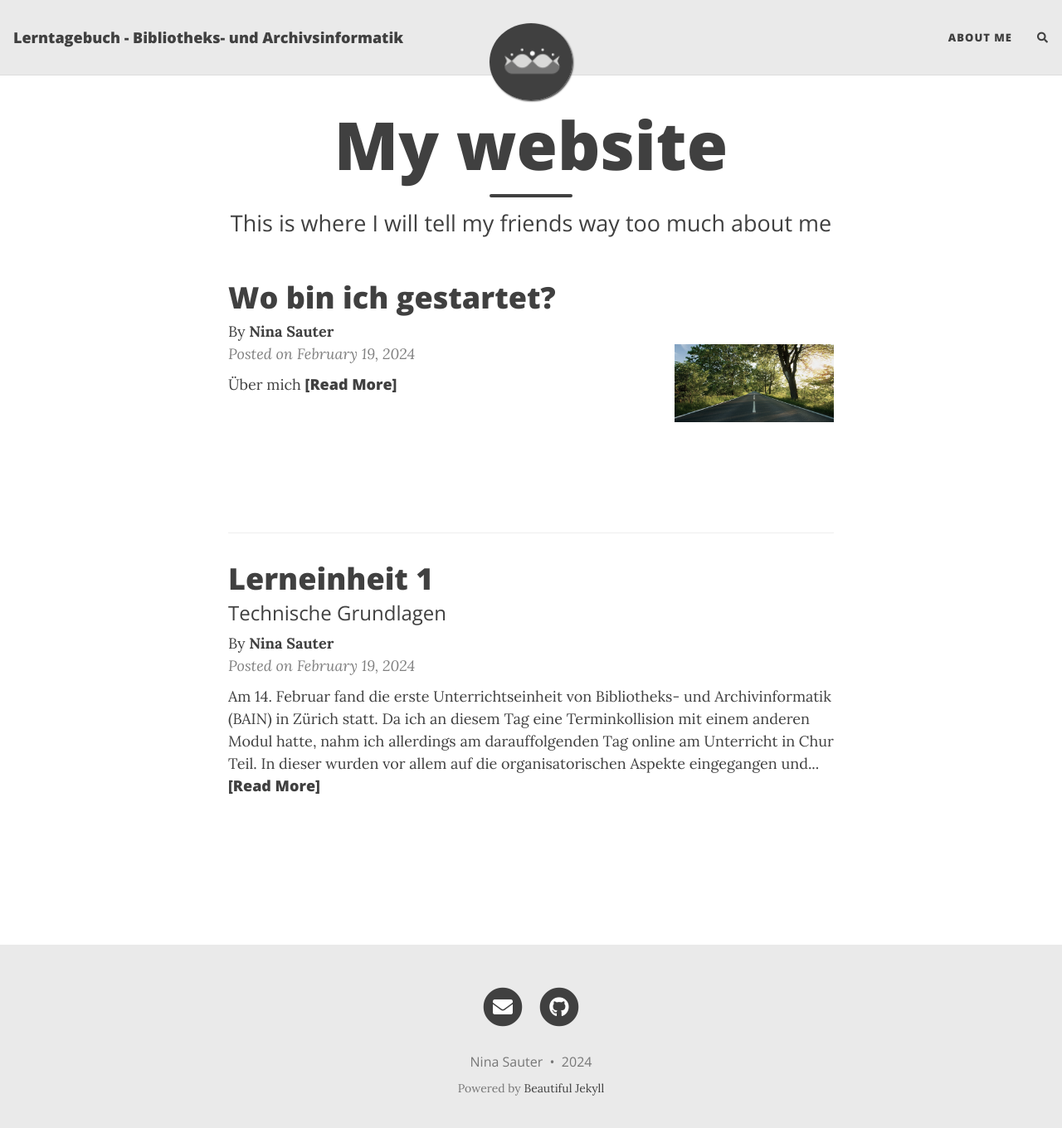
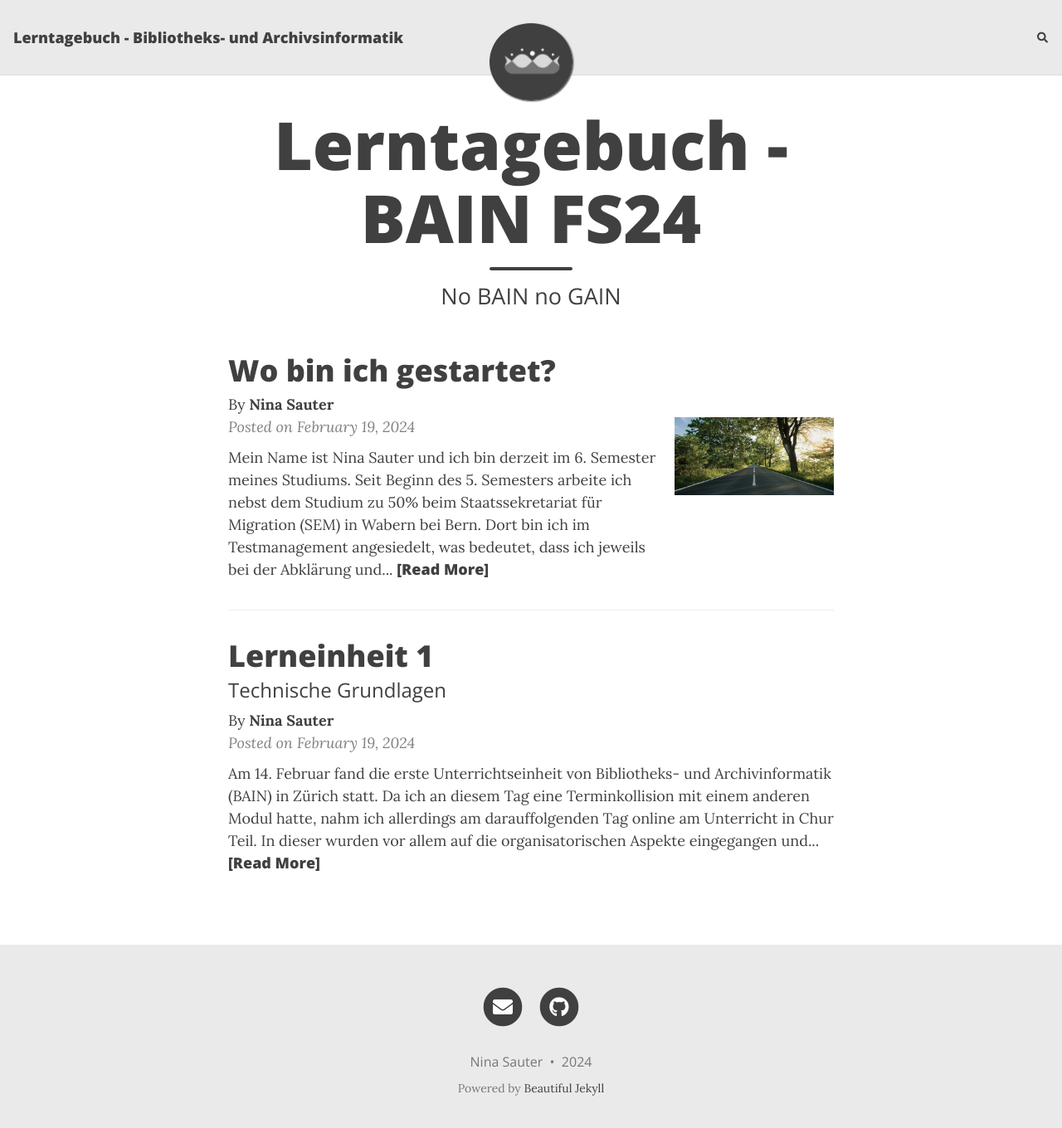
Before and after one commit to Kirryy/Kirryy.github.io, a Jekyll site: the page built from index.html, in a window 1280 px wide and 1373 px high. Shown: the top 1360 px of the window at 83% size. Built offline with Jekyll 4.4.1, drawn with Linux system fonts in a browser that asks for light colours; nearby versions of some CDN libraries; the list of posts is cut into pages by our own code; comment, search, counter and statistics services are not loaded.

Commit message:
remove about me page

```diff
--- a/_config.yml
+++ b/_config.yml
@@ -19,8 +19,8 @@ author: Nina Sauter
 # --- List of links in the navigation bar --- #
 ###############################################
 
-navbar-links:
-  About Me: "aboutme"
+# navbar-links:
+#   About Me: "aboutme"
 
 
 ################
--- a/_posts/2024-02-19-Wo-bin-ich-gestartet.md
+++ b/_posts/2024-02-19-Wo-bin-ich-gestartet.md
@@ -5,8 +5,6 @@ subtitle:
 cover-img: /assets/img/path.jpg
 author: Nina Sauter
 ---
-
-# Über mich
 
 Mein Name ist Nina Sauter und ich bin derzeit im 6. Semester meines Studiums. Seit Beginn des 5. Semesters arbeite ich nebst dem Studium zu 50% beim Staatssekretariat für Migration (SEM) in Wabern bei Bern. Dort bin ich im Testmanagement angesiedelt, was bedeutet, dass ich jeweils bei der Abklärung und beim Testen von neuer Software und Softwareversionen, die benutzt wird, mitrarbeite.
 
--- a/index.html
+++ b/index.html
@@ -1,5 +1,5 @@
 ---
 layout: home
-title: My website
-subtitle: This is where I will tell my friends way too much about me
+title: Lerntagebuch - BAIN FS24
+subtitle: No BAIN no GAIN
 ---
```
